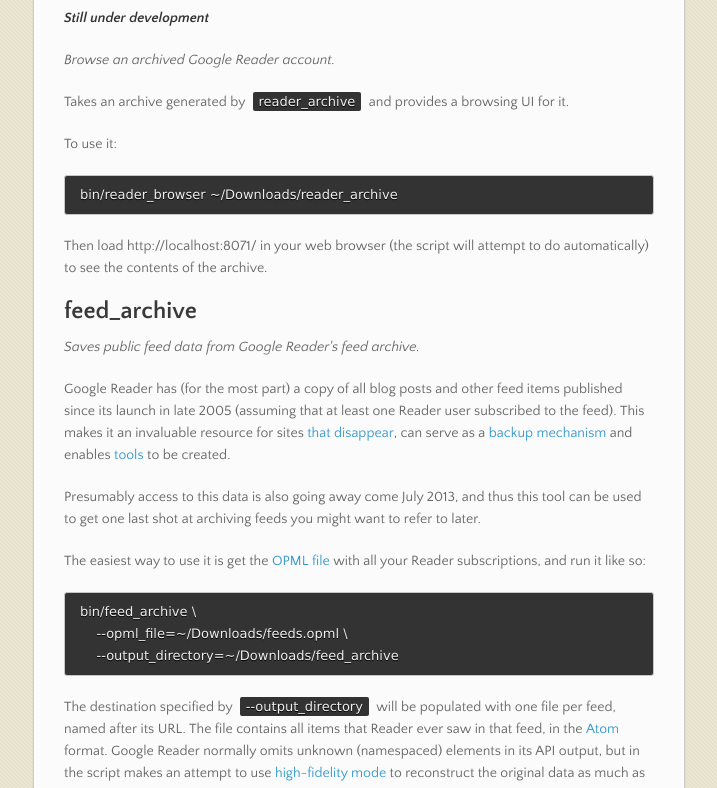
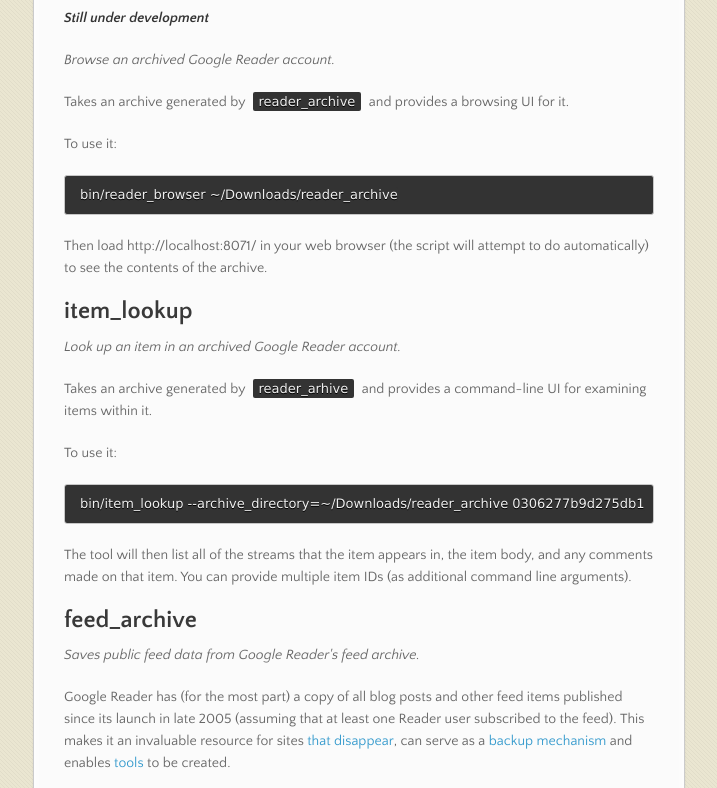
Before and after one commit to mihaip/readerisdead, a plain HTML site: page index.html in a window 1280 px wide. Shown: the part 1269-2057 px from the top of the page, without its empty margins (282-999 px from the left). Drawn offline with nearby package versions, Linux system fonts and the light colour scheme.

```diff
--- a/index.html
+++ b/index.html
@@ -96,6 +96,20 @@
 <p>Then load http://localhost:8071/ in your web browser (the script will attempt to do automatically) to see the contents of the archive.</p>
 
 <h2>
+<a name="item_lookup" class="anchor" href="#item_lookup"><span class="octicon octicon-link"></span></a>item_lookup</h2>
+
+<p><em>Look up an item in an archived Google Reader account.</em></p>
+
+<p>Takes an archive generated by <code>reader_arhive</code> and provides a command-line UI for examining items within it.</p>
+
+<p>To use it:</p>
+
+<pre><code>bin/item_lookup --archive_directory=~/Downloads/reader_archive 0306277b9d275db1
+</code></pre>
+
+<p>The tool will then list all of the streams that the item appears in, the item body, and any comments made on that item. You can provide multiple item IDs (as additional command line arguments).</p>
+
+<h2>
 <a name="feed_archive" class="anchor" href="#feed_archive"><span class="octicon octicon-link"></span></a>feed_archive</h2>
 
 <p><em>Saves public feed data from Google Reader's feed archive.</em></p>
```
Also changed, not shown: params.json (+1 -1 lines).
